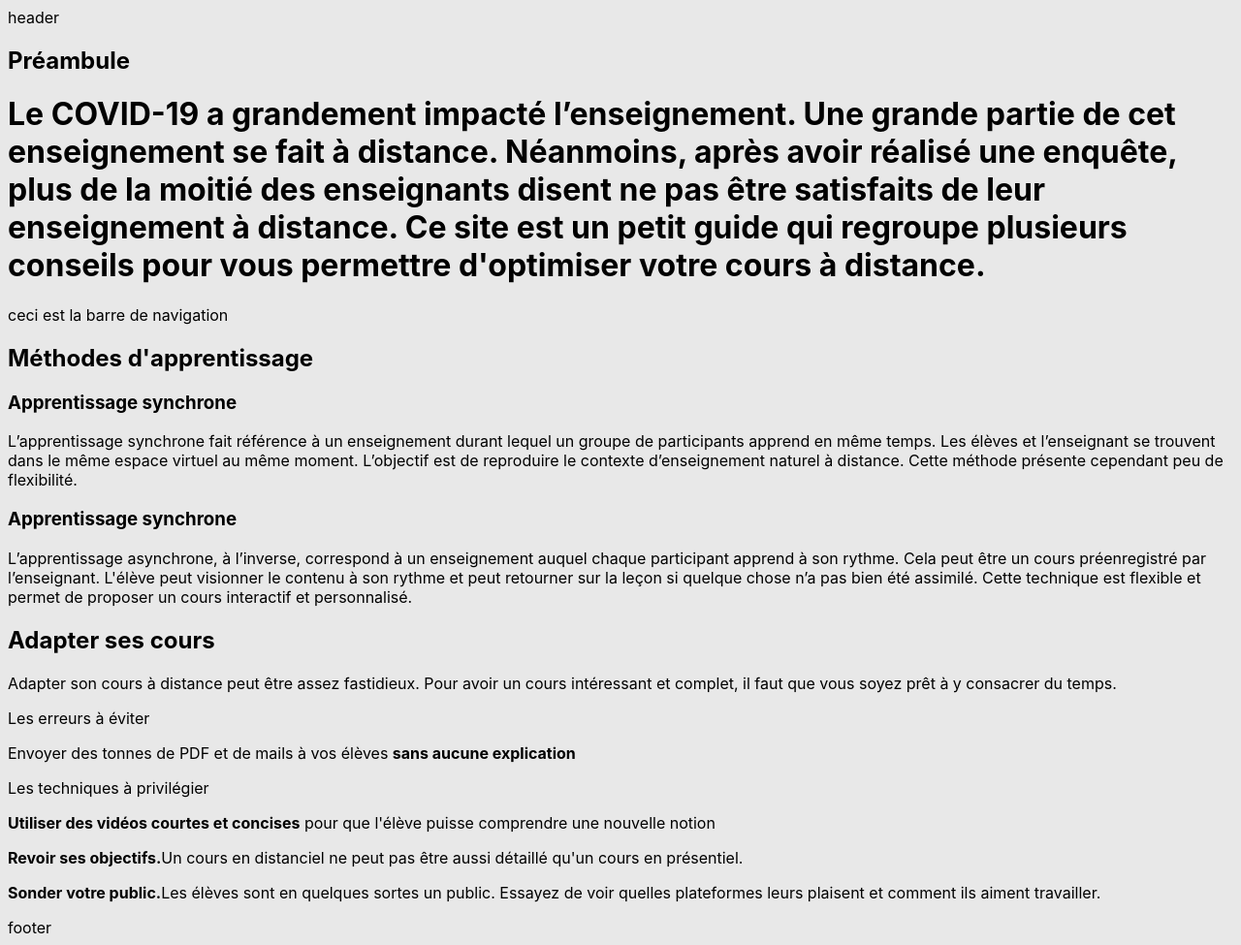
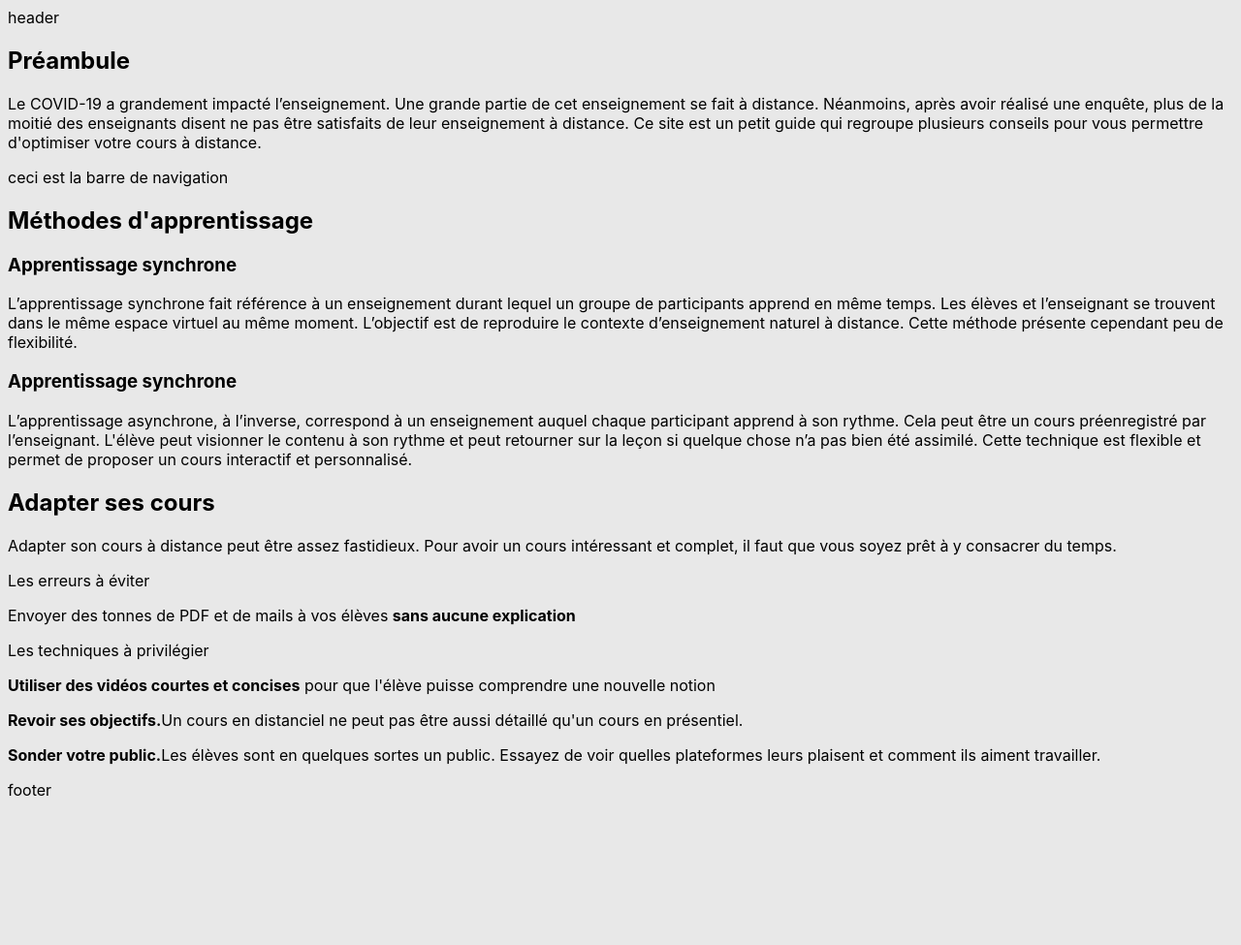
Before and after one commit to YaniMad/appforprofs, a Jekyll site: the page built from index.md, in a window 1280 px wide. Shown: the whole page at 97% size. Built offline with Jekyll 4.4.1, drawn with Linux system fonts in a browser that asks for light colours; after the commit the page ends 900 px from its top, so only the background shows below that.

```diff
--- a/_includes/pages/sections/preamble.html
+++ b/_includes/pages/sections/preamble.html
@@ -1,4 +1,4 @@
 <main>
     <h2>Préambule</h2>
-    <h1>Le COVID-19 a grandement impacté l’enseignement. Une grande partie de cet enseignement se fait à distance. Néanmoins, après avoir réalisé une enquête, plus de la moitié des enseignants disent ne pas être satisfaits de leur enseignement à distance. Ce site est un petit guide qui regroupe plusieurs conseils pour vous permettre d'optimiser votre cours à distance.</h1>
+    <p>Le COVID-19 a grandement impacté l’enseignement. Une grande partie de cet enseignement se fait à distance. Néanmoins, après avoir réalisé une enquête, plus de la moitié des enseignants disent ne pas être satisfaits de leur enseignement à distance. Ce site est un petit guide qui regroupe plusieurs conseils pour vous permettre d'optimiser votre cours à distance.</p>
 </main>
```
